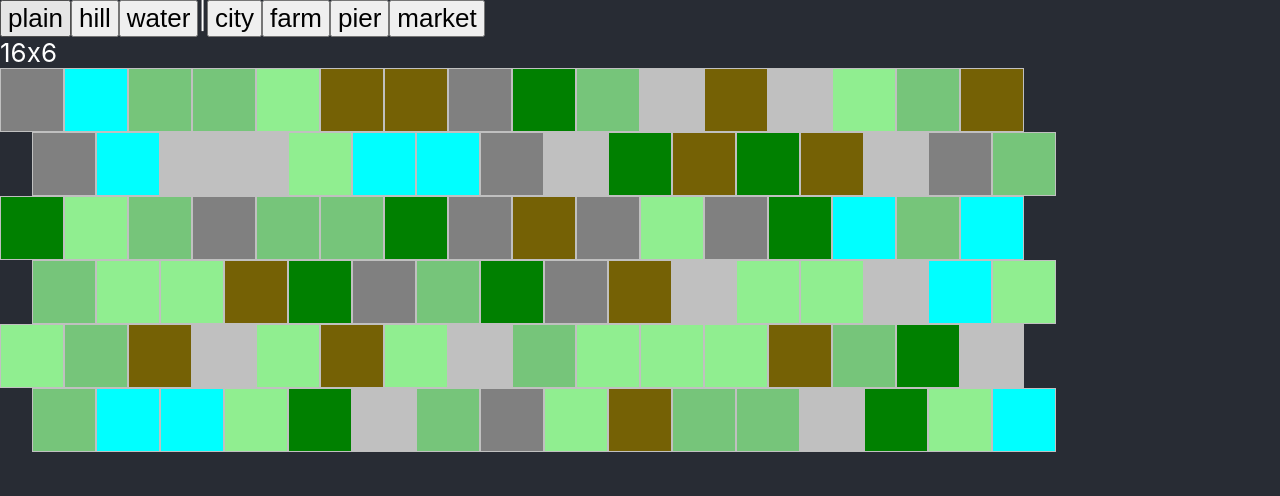
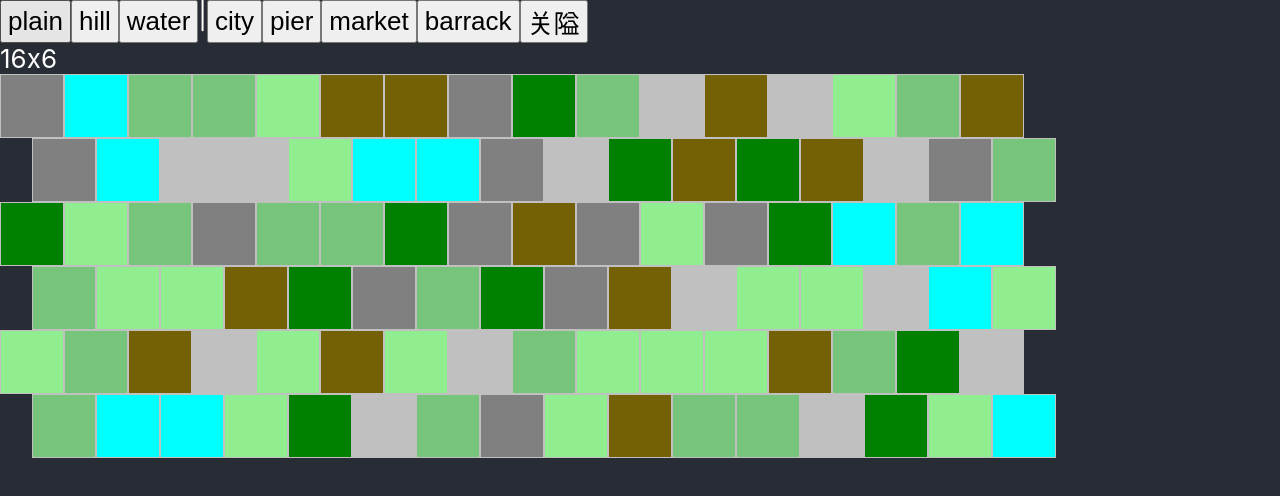
Before and after one commit to haoliu-dev/board-game, a React (Create React App) app: page / in a window 1280 px wide. Shown: the top 496 px of the page. Built offline with nearby package versions, Linux system fonts and the light colour scheme.

Commit message:
building -> tileImprovement

```diff
--- a/src/engine/Game.ts
+++ b/src/engine/Game.ts
@@ -8,6 +8,7 @@ import HexMap from "./HexMap";
 
 export default class Game {
   map: HexMap;
+  // players
 
   // init a new empty game(in game editor)
   constructor(mapWidth:number, mapHeight:number) {
--- a/src/engine/Building.ts
+++ b/src/engine/TileImprovement.ts
@@ -1,4 +1,4 @@
-export default class Building {
+export default class TileImprovement {
   name: string;
   level: number;
   constructor(name:string, level:number) {
--- a/src/engine/hextile.ts
+++ b/src/engine/hextile.ts
@@ -1,6 +1,7 @@
 import Entity from "./Entity";
 import TileOverlay from "./TileOverlay";
 import Terrain from "./Terrain";
+import TileImprovement from "./TileImprovement";
 
 // FIXME: dynamically load it from game spec file
 const TERRAINS = ['plain', 'plain-grass', 'plain-tree', 'hill', 'hill-grass', 'hill-tree', 'water'];
@@ -15,7 +16,7 @@ export default class HexTile {
 
   terrain: Terrain;
   overlays: Array<TileOverlay>;
-  building: String|null;
+  tileImprovement: TileImprovement|null;
   entities: Array<Entity>;
 
 
@@ -24,7 +25,7 @@ export default class HexTile {
     this.x = x;
     this.y = y;
     this.terrain = new Terrain(TERRAINS[Math.floor(Math.random() * TERRAINS.length)]);
-    this.building = null;
+    this.tileImprovement = null;
     this.overlays = [];
     this.entities = [];
   }
--- a/src/ui/GameEditorUI.js
+++ b/src/ui/GameEditorUI.js
@@ -1,6 +1,6 @@
 import React from 'react';
 import Game from '../engine/Game';
-import Building from '../engine/Building';
+import TileImprovement from '../engine/TileImprovement';
 import Terrain from '../engine/Terrain';
 import HexmapUI from './HexmapUI.js';
 
@@ -28,12 +28,12 @@ export default class GameEditorUI extends React.Component {
 
       )
     });
-    const buildingBrushes = ['city', 'farm', 'pier', 'market'].map(buildingName => {
+    const tileImprovementBrushes = ['city', 'pier', 'market', 'barrack', '关隘 '].map(tileImprovementName => {
       return (
-        <button key={`building-${buildingName}`}
-          onClick={() => this.toggleBrush({ type: 'building', name: buildingName })}
-          className={this.state.brush?.name === buildingName ? 'selected' : ''}>
-          {buildingName}
+        <button key={`tileImprovement-${tileImprovementName}`}
+          onClick={() => this.toggleBrush({ type: 'tileImprovement', name: tileImprovementName })}
+          className={this.state.brush?.name === tileImprovementName ? 'selected' : ''}>
+          {tileImprovementName}
         </button>
 
       )
@@ -42,7 +42,7 @@ export default class GameEditorUI extends React.Component {
       <div>
         <div className="toolbar">
           {terrainBrushes}
-          | {buildingBrushes}
+          | {tileImprovementBrushes}
         </div>
         <HexmapUI
           mode='edit'
@@ -61,7 +61,7 @@ export default class GameEditorUI extends React.Component {
 
   createEventHandlers() {
     // on Hextile clicked:
-    // if a brush is selected, replce the tile terrain or add building
+    // if a brush is selected, replce the tile terrain or add tileImprovement
     // it requires the Hextile component to be passed in so we can force update the component
     this.onTileClick = (component, hextile) => {
       const brush = this.state.brush || {};
@@ -71,16 +71,16 @@ export default class GameEditorUI extends React.Component {
           hextile.terrain = new Terrain(this.state.brush.name);
           component.forceUpdate();
           break;
-        case 'building':
+        case 'tileImprovement':
           // if same buildeing is there, upgrade to up to level 3, then remove it
-          if(hextile.building?.name === brush.name) {
-            if(hextile.building.level<3) {
-              hextile.building.level+=1;
+          if(hextile.tileImprovement?.name === brush.name) {
+            if(hextile.tileImprovement.level<3) {
+              hextile.tileImprovement.level+=1;
             } else {
-              hextile.building = null;
+              hextile.tileImprovement = null;
             }
-          } else { // otherwise, add the new building
-            hextile.building = new Building(brush.name, 1);
+          } else { // otherwise, add the new tileImprovement
+            hextile.tileImprovement = new TileImprovement(brush.name, 1);
 
           }
           component.forceUpdate();
--- a/src/ui/HextileUI.js
+++ b/src/ui/HextileUI.js
@@ -15,12 +15,12 @@ export default class HextileUI extends React.Component {
   render() {
     const hextile = this.props.hextile;
     const firstColClassName = ((hextile.y === 0) && (hextile.x % 2 === 1)) ? 'first-col' : '';
-    const building = hextile.building ? (<span>{`${hextile.building.name}(${hextile.building.level})`}</span>) : null;
+    const tileImprovement = hextile.tileImprovement ? (<span>{`${hextile.tileImprovement.name}(${hextile.tileImprovement.level})`}</span>) : null;
     return (
       <div className={`hextile ${firstColClassName} terrain-${hextile.terrain.name}`}
         onClick={() => this.onClick(this, this.props.hextile)}
       >
-        {building}
+        {tileImprovement}
       </div>
     );
 
```
